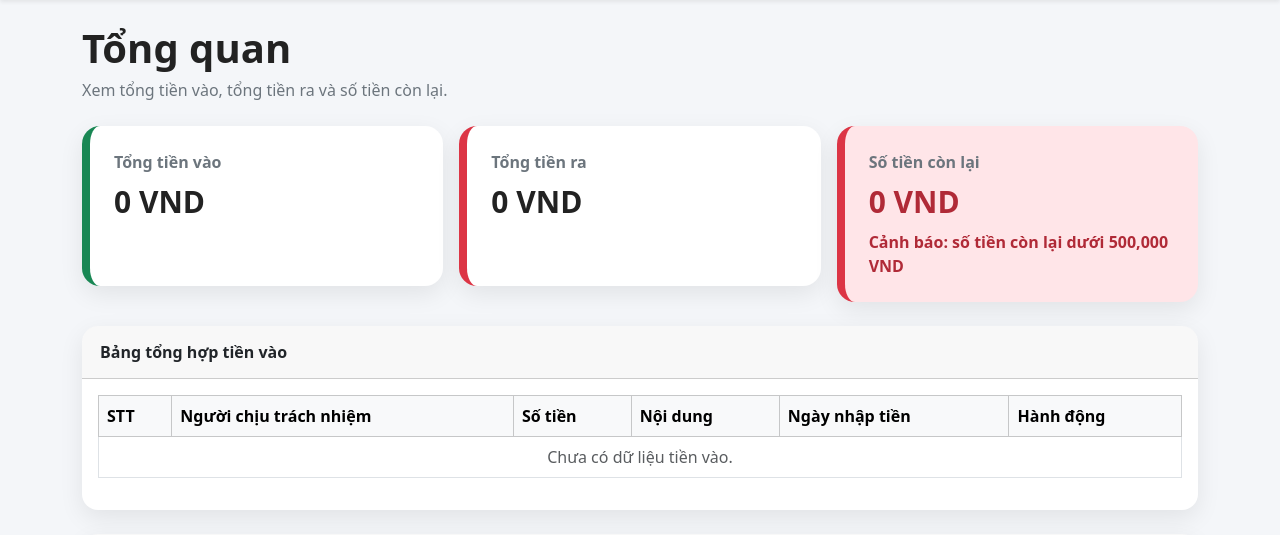
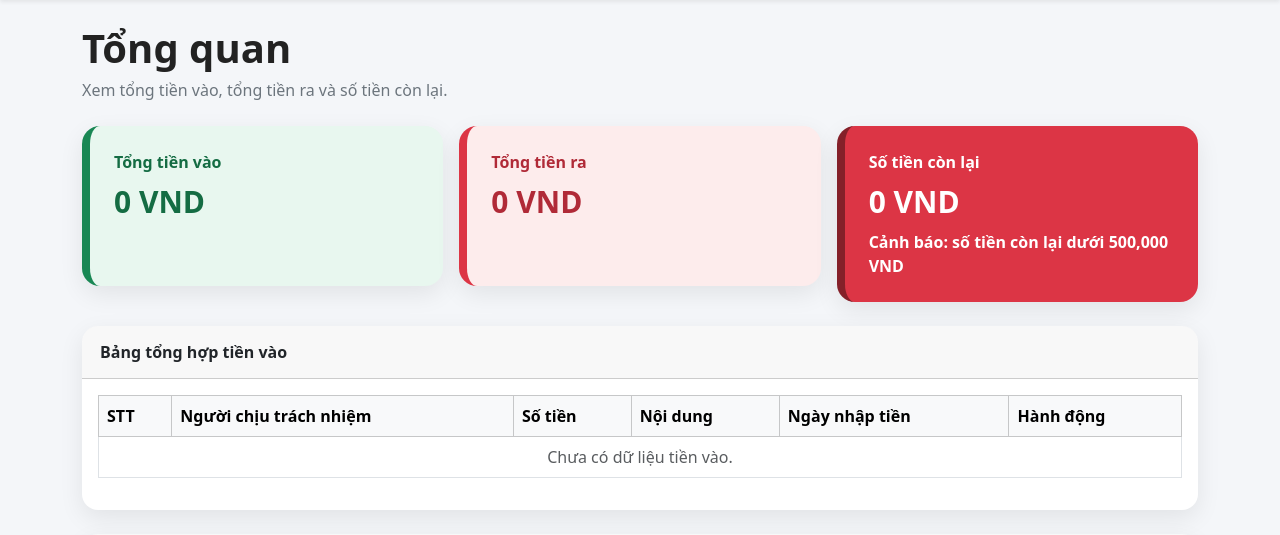
Before and after one commit to eloghcmut/Quy-CLB-ELOG, a Flask app: page /overview in a window 1280 px wide. Shown: the part 56-591 px from the top of the page. Run offline with Flask 3, Linux system fonts and the light colour scheme; data that the repository does not hold is empty; some libraries are stand-ins or nearby versions.

Commit message:
Update style.css

```diff
--- a/thu_chi_web_deploy/static/style.css
+++ b/thu_chi_web_deploy/static/style.css
@@ -75,25 +75,49 @@ body {
 }
 
 .summary-income {
+    background: #e8f7ef;
     border-left: 8px solid #198754;
+    color: #146c43;
+}
+
+.summary-income p,
+.summary-income h2 {
+    color: #146c43;
 }
 
 .summary-expense {
+    background: #fdecec;
     border-left: 8px solid #dc3545;
+    color: #b02a37;
+}
+
+.summary-expense p,
+.summary-expense h2 {
+    color: #b02a37;
 }
 
 .summary-remaining {
+    background: #eaf3ff;
     border-left: 8px solid #0d6efd;
+    color: #084298;
 }
 
-.summary-warning {
-    background: #ffe5e8;
-    border-left: 8px solid #dc3545;
+.summary-remaining p,
+.summary-remaining h2 {
+    color: #084298;
 }
 
+/* Ô số tiền còn lại sẽ đỏ nếu dưới 500,000 VND */
+.summary-warning {
+    background: #dc3545 !important;
+    border-left: 8px solid #842029 !important;
+    color: #ffffff !important;
+}
+
+.summary-warning p,
 .summary-warning h2,
-.warning-text {
-    color: #b02a37;
+.summary-warning .warning-text {
+    color: #ffffff !important;
 }
 
 .warning-text {
@@ -123,6 +147,10 @@ table td {
     vertical-align: middle;
 }
 
+.login-card {
+    margin-top: 60px;
+}
+
 @media (max-width: 768px) {
     .summary-card h2 {
         font-size: 24px;
@@ -132,7 +160,3 @@ table td {
         font-size: 28px;
     }
 }
-
-.login-card {
-    margin-top: 60px;
-}
```
